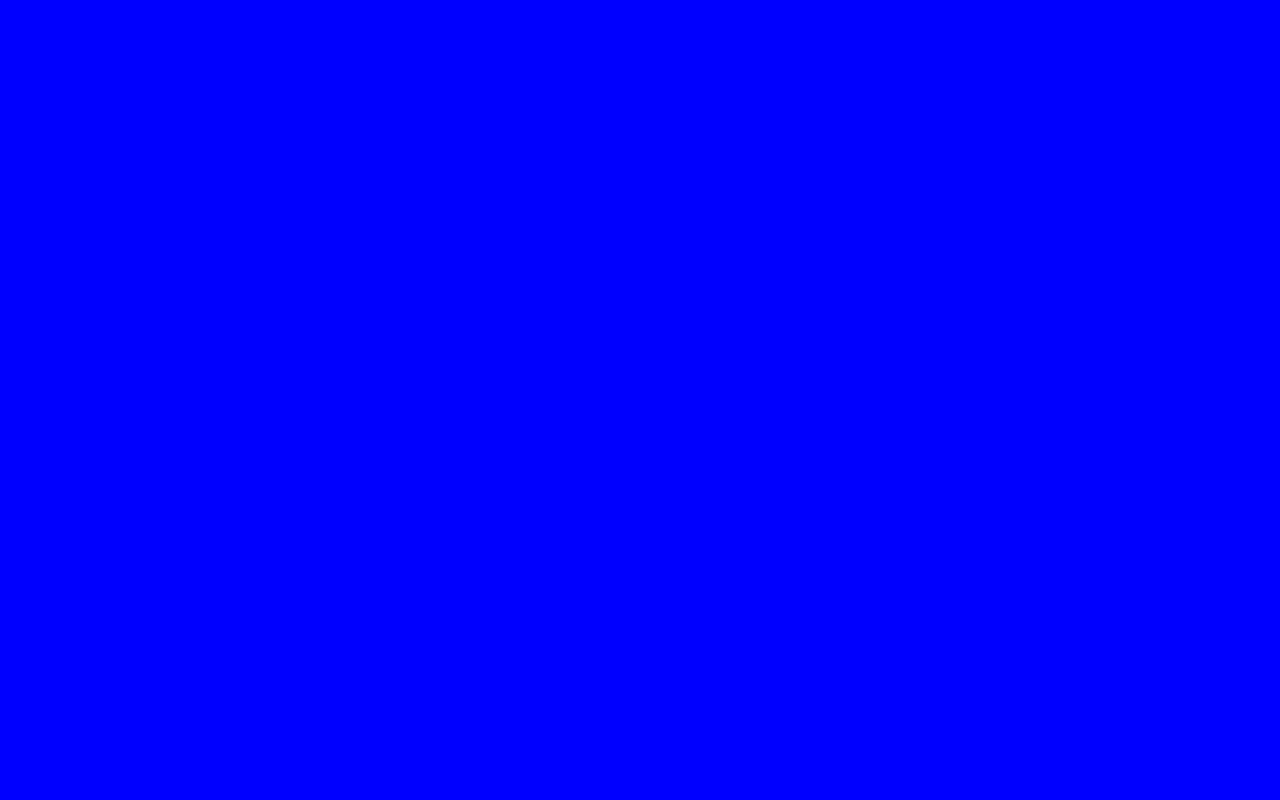
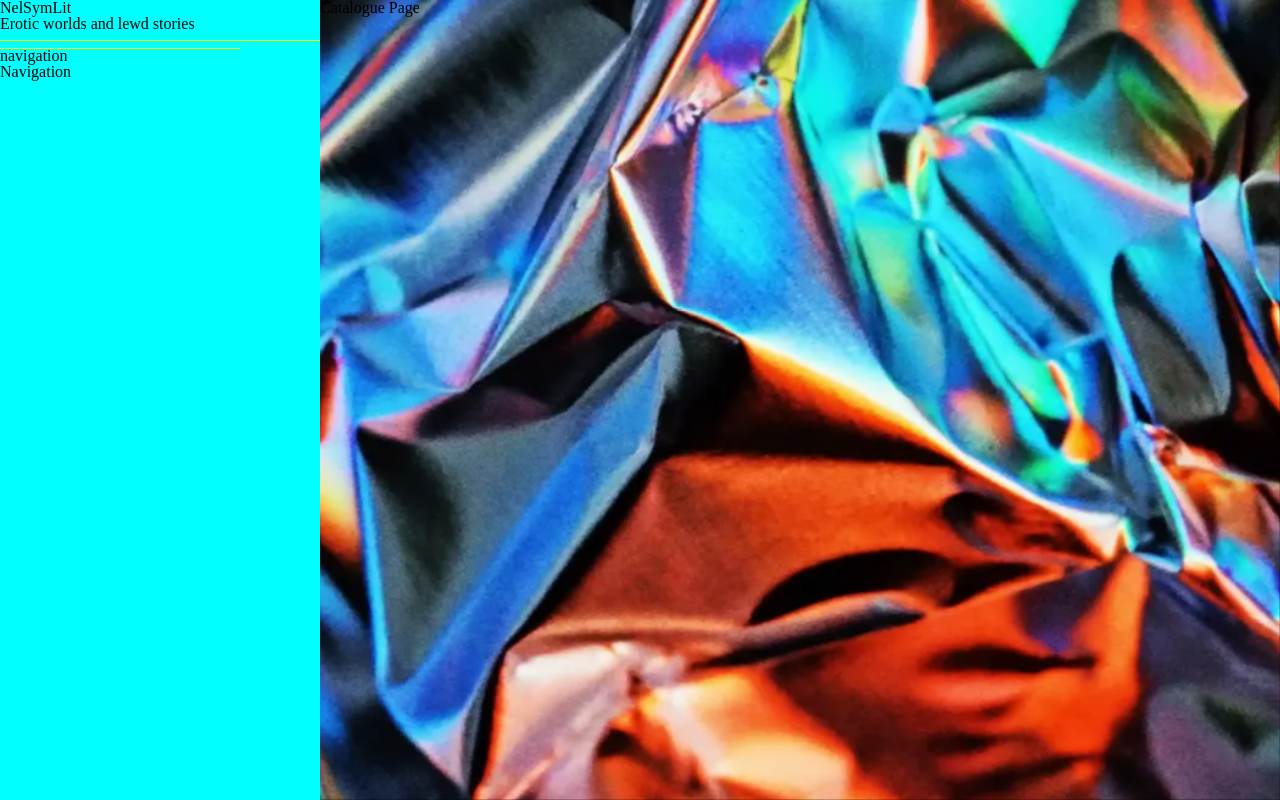
Before and after one commit to Driijko/wren, a Svelte app: page / in a window 1280 px wide. Built offline with nearby package versions, Linux system fonts and the light colour scheme.

Commit message:
App: add viewportSetup and remove updateOnResize.

```diff
--- a/src/App.svelte
+++ b/src/App.svelte
@@ -2,27 +2,12 @@
 <script>
   // IMPORTS -------------------------------------------------
   import OpeningRouter from "./components/1-site/routers/OpeningRouter.svelte";
-  import updateOnResize from "./scripts/viewport/updateOnResize";
+  import viewportSetup from "./scripts/viewport/viewportSetup";
 
   // EVENT HANDLERS ---------------------------------------------
-  updateOnResize();
+  viewportSetup();
 
 </script>
 
 <!-- MARKUP //////////////////////////////////////////////////// -->
-<!-- <OpeningRouter /> -->
-<div class="vp">
-  <div class="uarr"></div>
-</div>
-
-<!-- STYLES ////////////////////////////////////////////////// -->
-<style>
-div.vp {
-  background-color: blue;
-}
-div.uarr {
-  background-color: red;
-  width: var(--wpx);
-  height: var(--hpx);
-}
-</style>
+<OpeningRouter />
--- a/src/global.css
+++ b/src/global.css
@@ -160,10 +160,10 @@ a line, button line {
 }
 
 /* VIEWPORT-BASED LAYOUTS /////////////////////////////// */
-/* :root {
+:root {
   --wpx: calc(var(--w) * 1px);
   --hpx: calc(var(--h) * 1px);
-} */
+}
 
 .vp {
   width: 100vw;
```
